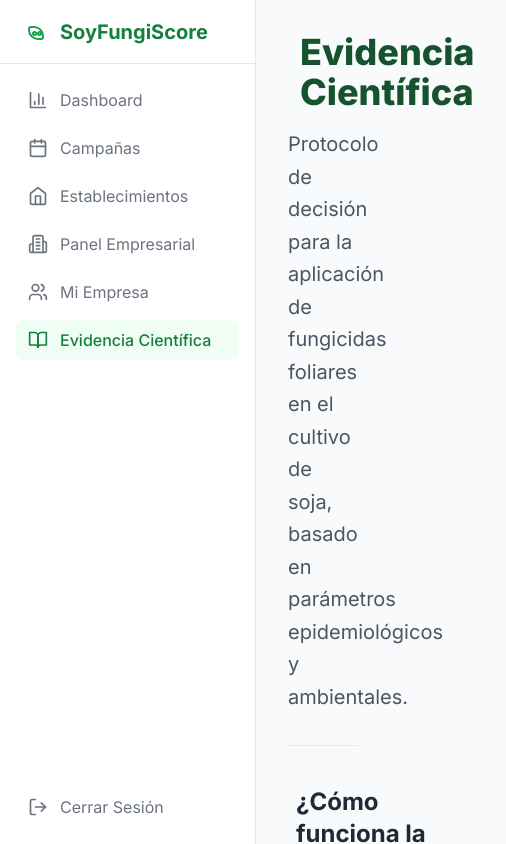
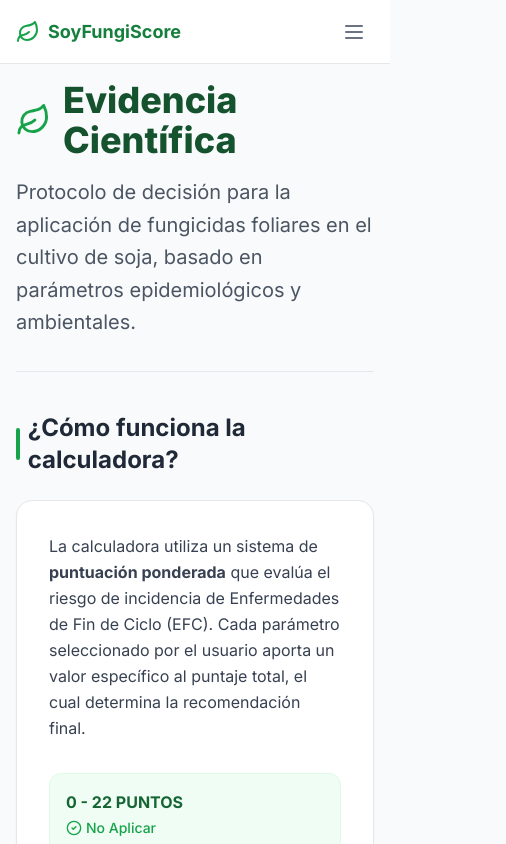
Before and after one commit to duartefacu120-create/soy-fungi-score, a Next.js app: page /evidence in a window 390 px wide. Shown: the top 844 px of the page, 506 px wide, since content can reach past the window. Built offline with nearby package versions, Linux system fonts and the light colour scheme.

Commit message:
Optimize UI for mobile devices with responsive sidebar and improved layout

```diff
--- a/app/dashboard/layout.tsx
+++ b/app/dashboard/layout.tsx
@@ -8,14 +8,18 @@
     children: React.ReactNode;
 }) {
     return (
-        <div className="min-h-screen bg-gray-50">
+        <div className="min-h-screen bg-gray-50 flex flex-col lg:flex-row">
             <Sidebar />
-            <main className="pl-64">
-                <div className="container mx-auto p-8">
+
+            {/* Main Content Area */}
+            <main className="flex-1 lg:pl-64 pt-16 lg:pt-0">
+                <div className="container mx-auto p-4 md:p-8 max-w-7xl">
                     <Suspense fallback={null}>
                         <SuccessAlert />
                     </Suspense>
-                    {children}
+                    <div className="animate-in fade-in slide-in-from-bottom-4 duration-500">
+                        {children}
+                    </div>
                 </div>
             </main>
         </div>
--- a/app/dashboard/page.tsx
+++ b/app/dashboard/page.tsx
@@ -1,7 +1,8 @@
 import Link from "next/link";
-import { Calculator } from "lucide-react";
+import { Calculator, MapPin, Layers, AlertCircle, CheckCircle2, LayoutDashboard } from "lucide-react";
 import { getDashboardStats } from "@/app/actions";
 import RecentAssessments from "@/components/dashboard/RecentAssessments";
+import { cn } from "@/lib/utils";
 
 export const dynamic = 'force-dynamic';
 
@@ -17,45 +18,88 @@
     } = await getDashboardStats();
 
     return (
-        <div className="space-y-8">
-            <header className="flex flex-col md:flex-row md:items-center justify-between gap-4">
+        <div className="space-y-6 lg:space-y-8">
+            <header className="flex flex-col sm:flex-row sm:items-center justify-between gap-4">
                 <div>
-                    <h1 className="text-3xl font-bold text-gray-900">Bienvenido</h1>
-                    <p className="text-gray-500">Campaña Activa: <span className="font-semibold text-green-700">{activeCampaign?.name || "Ninguna"}</span></p>
+                    <h1 className="text-2xl lg:text-3xl font-black text-gray-900 flex items-center gap-2">
+                        <LayoutDashboard className="h-6 w-6 lg:h-8 lg:w-8 text-green-600" />
+                        Panel de Control
+                    </h1>
+                    <p className="text-sm lg:text-base text-gray-500 font-medium">
+                        Campaña: <span className="inline-flex items-center px-2 py-0.5 rounded-full bg-green-50 text-green-700 font-bold border border-green-100">{activeCampaign?.name || "Sin definir"}</span>
+                    </p>
                 </div>
-                <div className="flex gap-3">
                 <Link
                     href="/assessments/new"
-                        className="flex items-center gap-2 bg-green-700 text-white px-4 py-2 rounded-lg hover:bg-green-800 transition-colors shadow-sm"
+                    className="flex items-center justify-center gap-2 bg-green-700 text-white px-5 py-3 rounded-2xl hover:bg-green-800 transition-all shadow-lg shadow-green-200 active:scale-95 text-sm lg:text-base font-bold"
                 >
                     <Calculator className="h-5 w-5" />
                     Nueva Evaluación
                 </Link>
-                </div>
             </header>
 
             {/* Stats Cards */}
-            <div className="grid gap-6 md:grid-cols-2 lg:grid-cols-4">
-                <div className="rounded-xl border bg-white p-6 shadow-sm">
-                    <h3 className="text-sm font-medium text-gray-500">Establecimientos</h3>
-                    <div className="mt-2 text-3xl font-bold">{establishmentCount}</div>
-                </div>
-                <div className="rounded-xl border bg-white p-6 shadow-sm">
-                    <h3 className="text-sm font-medium text-gray-500">Lotes Totales</h3>
-                    <div className="mt-2 text-3xl font-bold">{lotCount}</div>
-                </div>
-                <div className="rounded-xl border bg-white p-6 shadow-sm border-l-4 border-l-red-500">
-                    <h3 className="text-sm font-medium text-gray-500">Recomendados: Aplicar</h3>
-                    <div className="mt-2 text-3xl font-bold text-red-600">{applyCount}</div>
-                </div>
-                <div className="rounded-xl border bg-white p-6 shadow-sm border-l-4 border-l-green-500">
-                    <h3 className="text-sm font-medium text-gray-500">Recomendados: No Aplicar</h3>
-                    <div className="mt-2 text-3xl font-bold text-green-600">{noApplyCount}</div>
-                </div>
+            <div className="grid gap-4 md:grid-cols-2 lg:grid-cols-4">
+                <StatCard
+                    label="Establecimientos"
+                    value={establishmentCount}
+                    icon={MapPin}
+                    color="blue"
+                />
+                <StatCard
+                    label="Lotes Totales"
+                    value={lotCount}
+                    icon={Layers}
+                    color="green"
+                />
+                <StatCard
+                    label="Alerta: Aplicar"
+                    value={applyCount}
+                    icon={AlertCircle}
+                    color="red"
+                    highlight
+                />
+                <StatCard
+                    label="Riesgo Bajo"
+                    value={noApplyCount}
+                    icon={CheckCircle2}
+                    color="emerald"
+                />
             </div>
 
             {/* Recent Activity */}
+            <div className="bg-white rounded-3xl border border-gray-100 shadow-sm overflow-hidden">
+                <div className="p-4 lg:p-6 border-b border-gray-50 bg-gray-50/30">
+                    <h2 className="font-bold text-gray-900">Actividad Reciente</h2>
+                </div>
+                <div className="p-0 lg:p-6">
                     <RecentAssessments assessments={recentAssessments as any} />
+                </div>
+            </div>
         </div>
     );
 }
+
+function StatCard({ label, value, icon: Icon, color, highlight }: any) {
+    const colors: any = {
+        blue: "text-blue-600 bg-blue-50 border-blue-100",
+        green: "text-green-600 bg-green-50 border-green-100",
+        red: "text-red-700 bg-red-50 border-red-200",
+        emerald: "text-emerald-600 bg-emerald-50 border-emerald-100",
+    };
+
+    return (
+        <div className={cn(
+            "rounded-3xl border p-5 lg:p-6 shadow-sm flex items-center gap-4 transition-all hover:shadow-md",
+            highlight ? "bg-white border-2" : "bg-white border-gray-100"
+        )}>
+            <div className={cn("p-3 rounded-2xl transition-transform group-hover:scale-110", colors[color])}>
+                <Icon className="h-6 w-6 lg:h-7 lg:w-7" />
+            </div>
+            <div>
+                <div className="text-2xl lg:text-3xl font-black text-gray-900 leading-none">{value}</div>
+                <h3 className="text-xs font-bold text-gray-400 uppercase tracking-wider mt-1">{label}</h3>
+            </div>
+        </div>
+    );
+}
--- a/components/layout/Sidebar.tsx
+++ b/components/layout/Sidebar.tsx
@@ -1,9 +1,21 @@
 "use client";
 
+import { useState, useEffect } from "react";
 import Link from "next/link";
 import { usePathname, useRouter } from "next/navigation";
 import { cn } from "@/lib/utils";
-import { BarChart3, Calendar, Home as HomeIcon, LogOut, BookOpen, Users, Building2 } from "lucide-react";
+import {
+    BarChart3,
+    Calendar,
+    Home as HomeIcon,
+    LogOut,
+    BookOpen,
+    Users,
+    Building2,
+    Menu,
+    X,
+    Leaf
+} from "lucide-react";
 import { logout } from "@/app/actions";
 
 const navItems = [
@@ -17,7 +29,12 @@
 
 export default function Sidebar() {
     const pathname = usePathname();
-    const router = useRouter();
+    const [isOpen, setIsOpen] = useState(false);
+
+    // Close sidebar when clicking a link on mobile
+    useEffect(() => {
+        setIsOpen(false);
+    }, [pathname]);
 
     const handleLogout = async () => {
         if (confirm("¿Cerrar sesión?")) {
@@ -26,18 +43,41 @@
     };
 
     return (
-        <aside className="fixed left-0 top-0 z-40 h-screen w-64 border-r bg-white">
+        <>
+            {/* Mobile Top Bar */}
+            <div className="lg:hidden fixed top-0 left-0 right-0 h-16 bg-white border-b z-50 px-4 flex items-center justify-between">
+                <Link href="/dashboard" className="flex items-center gap-2">
+                    <Leaf className="h-6 w-6 text-green-600" />
+                    <span className="text-lg font-bold text-green-700">SoyFungiScore</span>
+                </Link>
+                <button
+                    onClick={() => setIsOpen(!isOpen)}
+                    className="p-2 text-gray-500 hover:bg-gray-100 rounded-lg"
+                >
+                    {isOpen ? <X className="h-6 w-6" /> : <Menu className="h-6 w-6" />}
+                </button>
+            </div>
+
+            {/* Backdrop for mobile */}
+            {isOpen && (
+                <div
+                    className="lg:hidden fixed inset-0 bg-black/50 z-40 backdrop-blur-sm"
+                    onClick={() => setIsOpen(false)}
+                />
+            )}
+
+            {/* Sidebar Sidebar */}
+            <aside className={cn(
+                "fixed top-0 left-0 z-40 h-screen w-64 border-r bg-white transition-transform duration-300 ease-in-out lg:translate-x-0",
+                isOpen ? "translate-x-0" : "-translate-x-full"
+            )}>
                 <div className="flex h-16 items-center gap-3 border-b px-6">
-                <svg viewBox="0 0 24 24" fill="none" stroke="currentColor" strokeWidth="2" strokeLinecap="round" strokeLinejoin="round" className="h-6 w-6 text-green-600">
-                    <path d="M5 10c0 5 4 9 9 9h3a2 2 0 0 0 2-2v-1c0-5-4-9-9-9H7a2 2 0 0 0-2 2v1Z" />
-                    <path d="M9 13.5a1.5 1.5 0 1 0 3 0 1.5 1.5 0 0 0-3 0Z" />
-                    <path d="M14 13.5a1.5 1.5 0 1 0 3 0 1.5 1.5 0 0 0-3 0Z" />
-                </svg>
+                    <Leaf className="h-6 w-6 text-green-600" />
                     <span className="text-xl font-bold text-green-700">SoyFungiScore</span>
                 </div>
 
                 <div className="flex flex-col justify-between h-[calc(100vh-65px)] p-4">
-                <nav className="space-y-2">
+                    <nav className="space-y-1">
                         {navItems.map((item) => {
                             const Icon = item.icon;
                             const isActive = pathname === item.href;
@@ -46,25 +86,30 @@
                                     key={item.href}
                                     href={item.href}
                                     className={cn(
-                                    "flex items-center gap-3 rounded-lg px-3 py-2 transition-all hover:text-green-700",
-                                    isActive ? "bg-green-50 text-green-700 font-medium" : "text-gray-500 hover:bg-gray-100"
+                                        "flex items-center gap-3 rounded-xl px-3 py-2.5 transition-all",
+                                        isActive
+                                            ? "bg-green-600 text-white shadow-md shadow-green-200 font-medium"
+                                            : "text-gray-500 hover:bg-gray-100 hover:text-green-700"
                                     )}
                                 >
                                     <Icon className="h-5 w-5" />
-                                {item.label}
+                                    <span className="text-sm">{item.label}</span>
                                 </Link>
                             );
                         })}
                     </nav>
 
+                    <div className="space-y-4 pt-4 border-t border-gray-100">
                         <button
                             onClick={handleLogout}
-                    className="flex items-center gap-3 rounded-lg px-3 py-2 text-gray-500 hover:bg-red-50 hover:text-red-600 transition-colors"
+                            className="w-full flex items-center gap-3 rounded-xl px-3 py-2.5 text-gray-500 hover:bg-red-50 hover:text-red-600 transition-colors"
                         >
                             <LogOut className="h-5 w-5" />
-                    Cerrar Sesión
+                            <span className="text-sm font-medium">Cerrar Sesión</span>
                         </button>
                     </div>
+                </div>
             </aside>
+        </>
     );
 }
```
Lines whose indentation alone changed are shown as unchanged.
